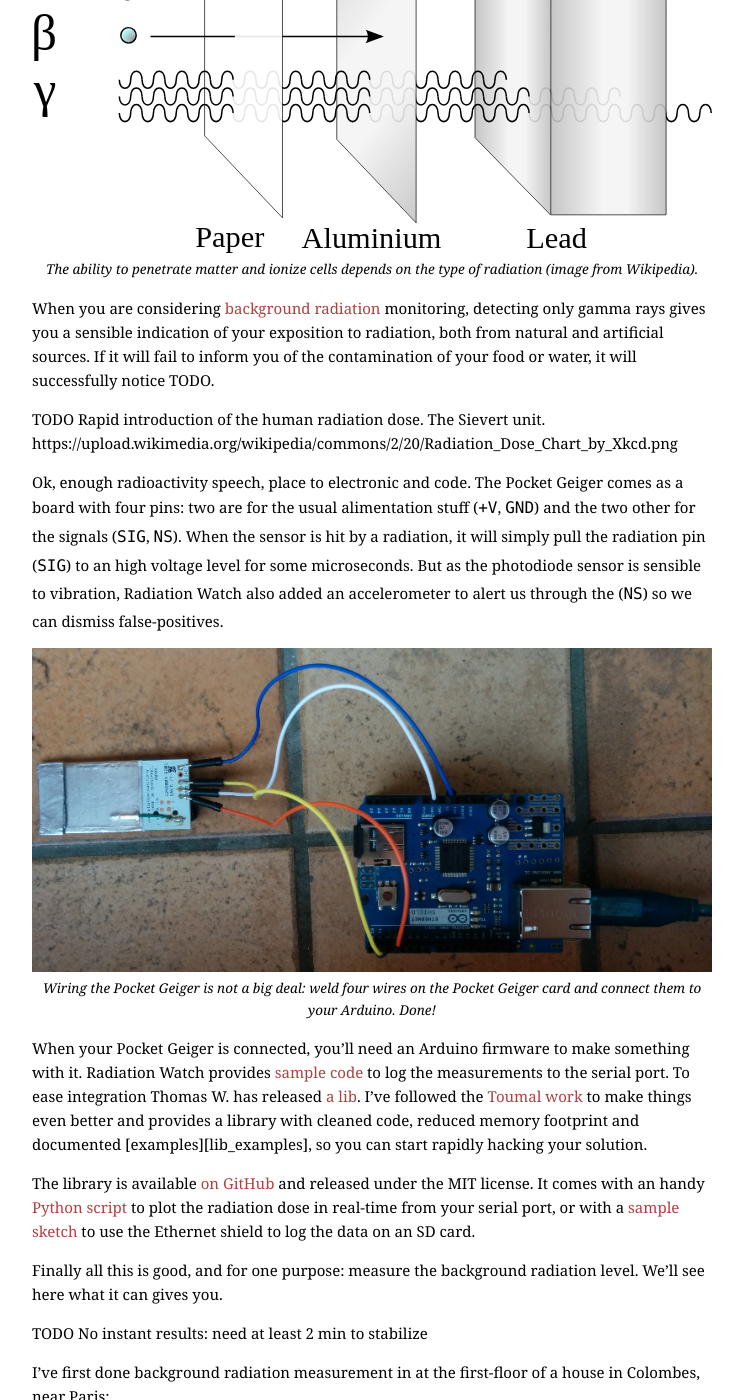
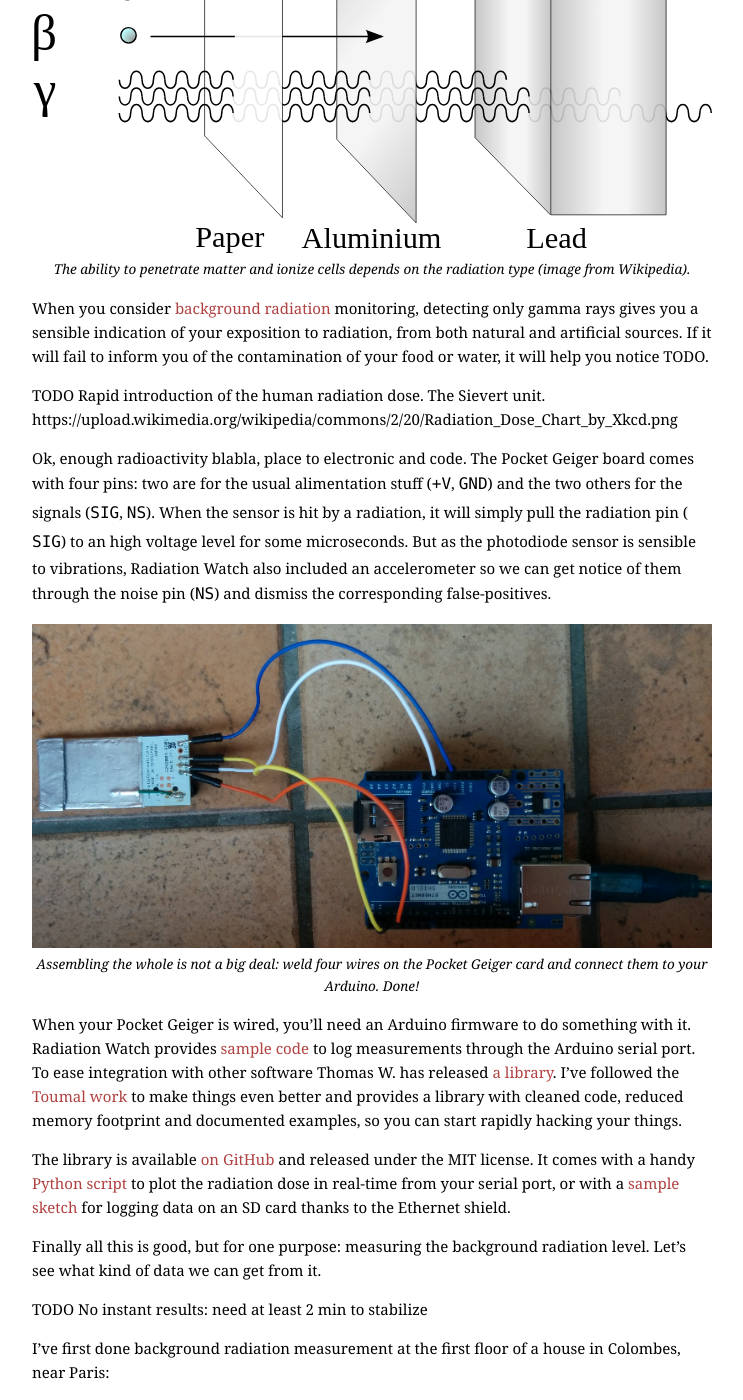
Before and after one commit to MonsieurV/monsieurv.github.io, a Jekyll site: the page built from _posts/2015-12-06-radiation-watch-arduino.markdown, in a window 1280 px wide and 1400 px high, scrolled down 1256 px. Shown: the whole window, without its empty margins (168-911 px from the left). Built offline with Jekyll 4.4.1, drawn with Linux system fonts in a browser that asks for light colours; some web fonts are replaced; some of the changed text lies outside the part shown.

Commit message:
Fix some typo. Still need to finish to write this article. Argh, so lazy a life

```diff
--- a/_posts/2015-12-06-radiation-watch-arduino.markdown
+++ b/_posts/2015-12-06-radiation-watch-arduino.markdown
@@ -9,42 +9,42 @@ draft: true
 lovehatefeedback: true
 ---
 
-Some month ago a [client of mime][effi_synchrone] offered me a Geiger counter kit from [the Radiation Watch project][rw]. The last few weeks I was able to take the time to play with it.
+Some month ago a [client of mime][effi_synchrone] offered me a Geiger counter kit from [the Radiation Watch project][rw]. The last few weeks I was able to play with it.
 
 {% include figure.html img="/assets/2015-12-06-radiation-watch-arduino/pocket_geiger.png" alt="Pocket Geiger illustration" caption="In the little white box resides the Pocket Geiger board, with its photodiode sensor." %}
 
 Radiation Watch is a scientific and citizen initiative born after the Fukushima Daiishi disaster and which has been funded through [Kickstarter][rw_ks] in July 2011. It aims to provide a cheap radiation detector that [anyone can use][rw_userreports], even [boars][rw_boars].
 
-Initially developed to be connected to an iPhone, Radation Watch now provides a embedded version of the PocketGeiger. Whatever version is used, the board uses a [X100-7 PIN photodiode][X100_datasheet] from FirstSensor for [gamma-ray detection][rw_uk_faqs].
+Initially conceived to be connected to an iPhone, Radation Watch now provides an embedded version of the PocketGeiger. Whatever version is used, the board includes a [X100-7 PIN photodiode][X100_datasheet] from FirstSensor for [gamma-ray detection][rw_uk_faqs].
 
-In you don't remember well we usually classify radiations under three hats: alpha, beta and gamma rays. Alpha and beta radiation are charged particles, whereas gamma rays are photons of electromagnetic energy, with no charge and mass. They are all three considered ionizing radiation - which means they can [alter][alter_matter] the matter they penetrate -, but have very different penetrating and ionizing abilities due to their respective mass, size and nature.
+In you don't remember well we usually classify radiations under three hats: alpha, beta and gamma rays. Alpha and beta radiation are charged particles, whereas gamma rays are photons of electromagnetic energy, with no charge and mass. They are all three considered ionizing radiation - which means they can [alter][alter_matter] the matter they go through -, but have very different penetrating and ionizing abilities due to their respective mass, size and nature.
 
-Alpha and beta radiation can be stopped by an aluminum foil: if you don't [play with radioactive sources][marie_curie_death] or [ingest contaminated substances][radium_girls] you hopefully won't be exposed to significant level of alpha and beta rays, except maybe from [the radon in your house][radon_house]. In contract the very high frequency electromagnetic nature of gamma rays gives them a super high ability to traverse matter: imagine your Wifi on steroids, with a frequency above of [10 exahertz][spectrum] and an [energy][electronvolt] more than 100,000,000 greater. Yes, it can cooks your DNA like your microwave boils your Chinese noodles.
+Alpha and beta radiation can be stopped by an aluminum foil: if you don't [play with radioactive sources][marie_curie_death] or [ingest contaminated substances][radium_girls] you hopefully won't be exposed to significant level of alpha and beta rays, except maybe from [the radon in your house][radon_house]. This contrasts with the very high frequency electromagnetic nature of gamma rays, giving them a super high ability to pass through matter: imagine your Wifi on steroids, with a frequency of above [10 exahertz][spectrum] and an [energy][electronvolt] more than 100,000,000 times greater. Yes, it can cooks your DNA like your microwave boils your Chinese noodles.
 
-{% include figure.html img="/assets/2015-12-06-radiation-watch-arduino/radiation_penetration.svg" url="https://en.wikipedia.org/wiki/Radiation" alt="Alpha, beta and gamma radiation penetration" caption="The ability to penetrate matter and ionize cells depends on the type of radiation (image from Wikipedia)." %}
+{% include figure.html img="/assets/2015-12-06-radiation-watch-arduino/radiation_penetration.svg" url="https://en.wikipedia.org/wiki/Radiation" alt="Alpha, beta and gamma radiation penetration" caption="The ability to penetrate matter and ionize cells depends on the radiation type (image from Wikipedia)." %}
 
-When you are considering [background radiation][bg_rad] monitoring, detecting only gamma rays gives you a sensible indication of your exposition to radiation, both from natural and artificial sources. If it will fail to inform you of the contamination of your food or water, it will successfully notice TODO.
+When you consider [background radiation][bg_rad] monitoring, detecting only gamma rays gives you a sensible indication of your exposition to radiation, from both natural and artificial sources. If it will fail to inform you of the contamination of your food or water, it will help you notice  TODO.
 
 TODO Rapid introduction of the human radiation dose. The Sievert unit.
 https://upload.wikimedia.org/wikipedia/commons/2/20/Radiation_Dose_Chart_by_Xkcd.png
 
-Ok, enough radioactivity speech, place to electronic and code. The Pocket Geiger comes as a board with four pins: two are for the usual alimentation stuff (`+V`, `GND`) and the two other for the signals (`SIG`, `NS`). When the sensor is hit by a radiation, it will simply pull the radiation pin (`SIG`) to an high voltage level for some microseconds. But as the photodiode sensor is sensible to vibration, Radiation Watch also added an accelerometer to alert us through the (`NS`) so we can dismiss false-positives.
+Ok, enough radioactivity blabla, place to electronic and code. The Pocket Geiger board comes with four pins: two are for the usual alimentation stuff (`+V`, `GND`) and the two others for the signals (`SIG`, `NS`). When the sensor is hit by a radiation, it will simply pull the radiation pin (`SIG`) to an high voltage level for some microseconds. But as the photodiode sensor is sensible to vibrations, Radiation Watch also included an accelerometer so we can get notice of them through the noise pin (`NS`) and dismiss the corresponding false-positives.
 
-{% include figure.html img="/assets/2015-12-06-radiation-watch-arduino/setup_photo.jpg" url="/assets/2015-12-06-radiation-watch-arduino/setup_photo.jpg" alt="Pocket Geiger connected to the Arduino" caption="Wiring the Pocket Geiger is not a big deal: weld four wires on the Pocket Geiger card and connect them to your Arduino. Done!" %}
+{% include figure.html img="/assets/2015-12-06-radiation-watch-arduino/setup_photo.jpg" url="/assets/2015-12-06-radiation-watch-arduino/setup_photo.jpg" alt="Pocket Geiger connected to the Arduino" caption="Assembling the whole is not a big deal: weld four wires on the Pocket Geiger card and connect them to your Arduino. Done!" %}
 
-When your Pocket Geiger is connected, you'll need an Arduino firmware to make something with it. Radiation Watch provides [sample code][rw_sample_code] to log the measurements to the serial port. To ease integration Thomas W. has released [a lib][thomasaw_lib]. I've followed the [Toumal work][toumal_lib] to make things even better and provides a library with cleaned code, reduced memory footprint and documented [examples][lib_examples], so you can start rapidly hacking your solution.
+When your Pocket Geiger is wired, you'll need an Arduino firmware to do something with it. Radiation Watch provides [sample code][rw_sample_code] to log measurements through the Arduino serial port. To ease integration with other software Thomas W. has released [a library][thomasaw_lib]. I've followed the [Toumal work][toumal_lib] to make things even better and provides a library with cleaned code, reduced memory footprint and documented examples, so you can start rapidly hacking your things.
 
-The library is available [on GitHub][apg_lib] and released under the MIT license. It comes with an handy [Python script][python_script] to plot the radiation dose in real-time from your serial port, or with a [sample sketch][sd_sketch] to use the Ethernet shield to log the data on an SD card.
+The library is available [on GitHub][apg_lib] and released under the MIT license. It comes with a handy [Python script][python_script] to plot the radiation dose in real-time from your serial port, or with a [sample sketch][sd_sketch] for logging data on an SD card thanks to the Ethernet shield.
 
-Finally all this is good, and for one purpose: measure the background radiation level. We'll see here what it can gives you.
+Finally all this is good, but for one purpose: measuring the background radiation level. Let's see what kind of data we can get from it.
 
 TODO No instant results: need at least 2 min to stabilize
 
-I've first done background radiation measurement in at the first-floor of a house in Colombes, near Paris:
+I've first done background radiation measurement at the first floor of a house in Colombes, near Paris:
 
 {% include figure.html img="/assets/2015-12-06-radiation-watch-arduino/colombes_2015_12_01_radiation.svg" url="https://plot.ly/~tournadey/15/colombes-1st-december-2015-gamma-radiation/" alt="Plot of the radiation level at Colombes the 1st December 2015" linkTitle="Click to see the data on Plotly" %}
 
-Surprisingly I was able to measure radiation being in a train. I expected the vibration to skew entirely the results, but it wasn't the case. The accelerometer wasn't triggering the noise detection pin and the measured values are sensible ones:
+Surprisingly I was able to measure radiation being in a moving train. I expected the vibrations to skew entirely the results, but it wasn't the case. The accelerometer wasn't triggering the noise detection pin and the measured values are sensible ones:
 
 {% include figure.html img="/assets/2015-12-06-radiation-watch-arduino/bordeaux_agen_train_2015_12_02_radiation.svg" url="https://plot.ly/~tournadey/30/bordeaux-to-agen-on-train-2nd-december-2015-gamma-radiation/" alt="Plot of the radiation level on the train from Bordeaux to Agen the 2nd December 2015" linkTitle="Click to see the data on Plotly" %}
 
```
